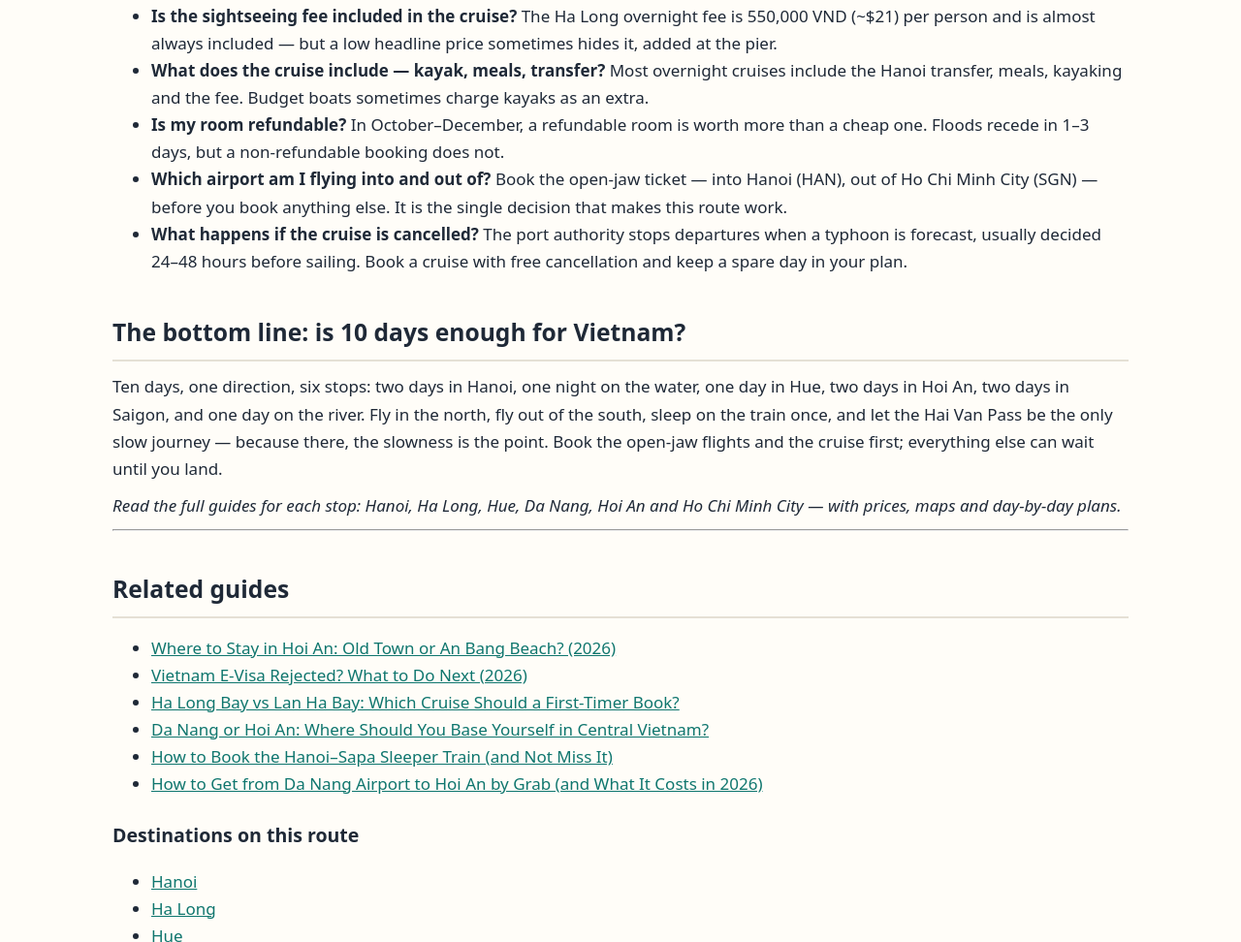
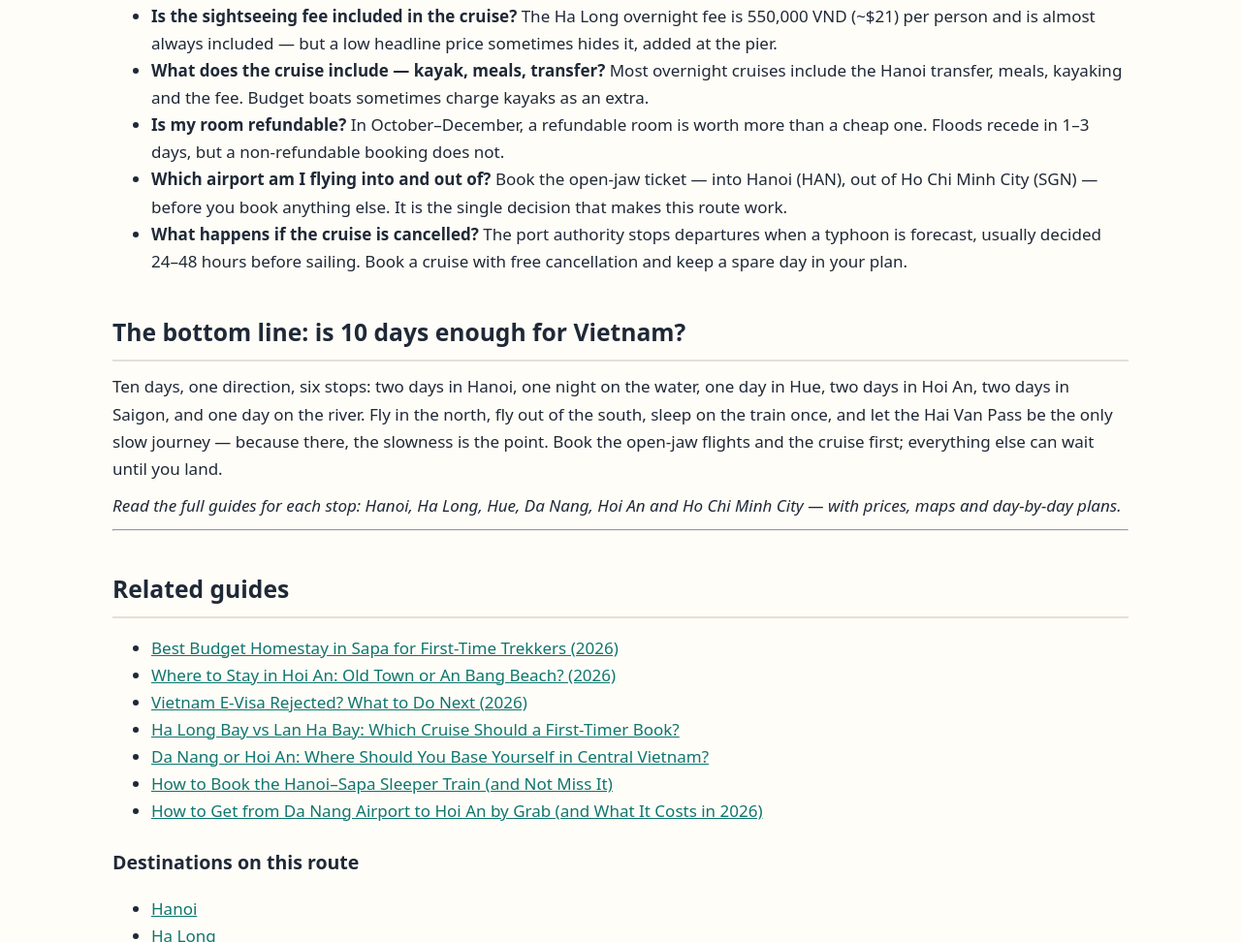
Before and after one commit to LeGiang87/triphandbookvn, a plain HTML site: page guides/vietnam-10-day-itinerary.html in a window 1280 px wide. Shown: the part 11028-12000 px from the top of the page at 97% size. Drawn offline with Linux system fonts and the light colour scheme.

Commit message:
Guide #8: add Sapa homestay as first Related guide

```diff
--- a/guides/vietnam-10-day-itinerary.html
+++ b/guides/vietnam-10-day-itinerary.html
@@ -398,6 +398,7 @@
 <hr />
 <h2>Related guides</h2>
 <ul>
+<li><a href="best-budget-homestay-sapa-first-time-trekkers.html">Best Budget Homestay in Sapa for First-Time Trekkers (2026)</a></li>
 <li><a href="hoi-an-old-town-vs-an-bang-beach-where-to-stay.html">Where to Stay in Hoi An: Old Town or An Bang Beach? (2026)</a></li>
 <li><a href="vietnam-e-visa-rejected-what-to-do.html">Vietnam E-Visa Rejected? What to Do Next (2026)</a></li>
 <li><a href="ha-long-bay-vs-lan-ha-bay.html">Ha Long Bay vs Lan Ha Bay: Which Cruise Should a First-Timer Book?</a></li>
```
